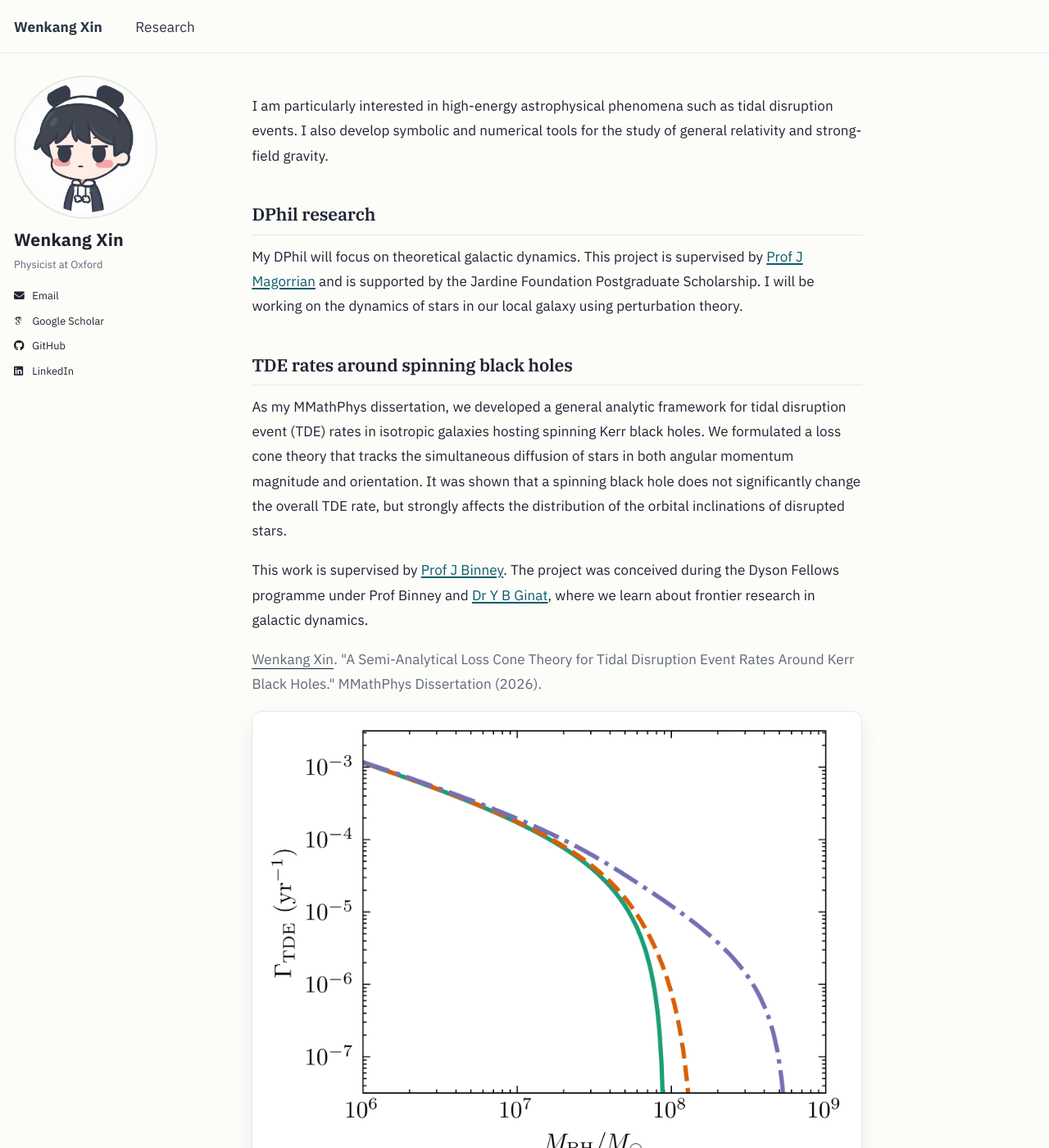
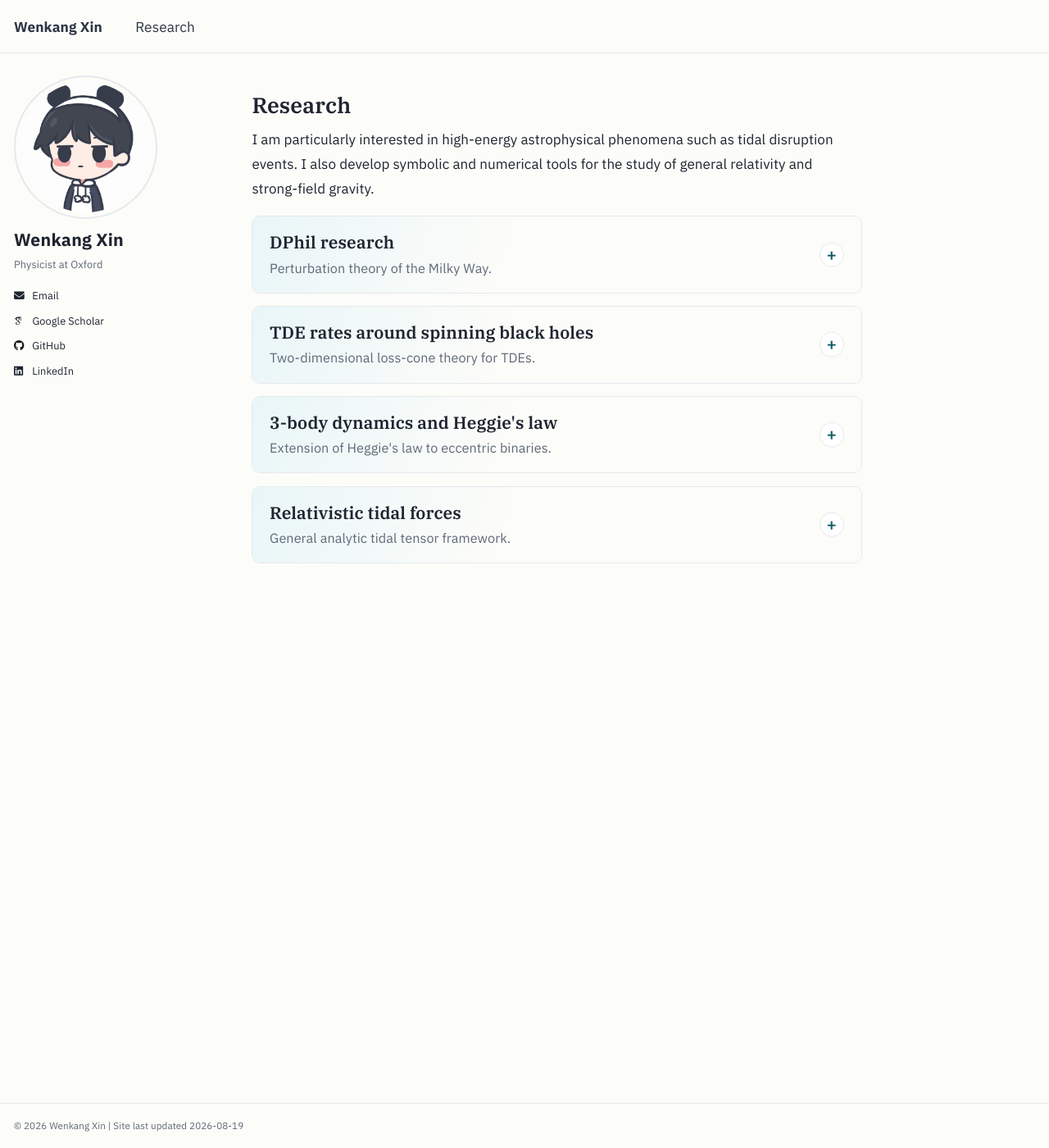
Before and after one commit to Walker-Xin/Walker-Xin.github.io, a Jekyll site: the page built from _pages/research.md, in a window 1280 px wide and 1400 px high. Shown: the whole window at 82% size. Built offline with Jekyll 4.4.1, drawn with Linux system fonts in a browser that asks for light colours; some web fonts are replaced; some of the changed text lies outside the part shown.

Commit message:
update research page

```diff
--- /dev/null
+++ b/_includes/research-projects.html
@@ -0,0 +1,26 @@
+<div class="research-projects">
+  {% for project in include.projects %}
+    <details class="research-project">
+      <summary class="research-project__summary">
+        <span class="research-project__title">{{ project.title | escape }}</span>
+        <span class="research-project__dek">{{ project.summary | escape }}</span>
+      </summary>
+      <div class="research-project__details">
+        {% for paragraph in project.details %}
+          {{ paragraph | markdownify }}
+        {% endfor %}
+
+        {% if project.citation %}
+          {% include citation.html key=project.citation %}
+        {% endif %}
+
+        {% if project.figure %}
+          <figure class="research-figure">
+            <img src="{{ project.figure.src | relative_url }}" alt="{{ project.figure.alt | escape }}" loading="lazy">
+            <figcaption>{{ project.figure.caption | escape }}</figcaption>
+          </figure>
+        {% endif %}
+      </div>
+    </details>
+  {% endfor %}
+</div>
--- a/_pages/research.md
+++ b/_pages/research.md
@@ -3,46 +3,81 @@ title: "Research"
 permalink: /research/
 author_profile: true
 description: "Research work and publications"
-show_title: false
+show_title: true
+
+# Edit the content below to update the Research page.
+# Add a project by copying one complete list item beginning with "- title".
+# The citation value must match a key in _data/bibliography.yml.
+research_intro: >-
+  I am particularly interested in high-energy astrophysical phenomena such as
+  tidal disruption events. I also develop symbolic and numerical tools for the
+  study of general relativity and strong-field gravity.
+
+research_projects:
+  - title: "DPhil research"
+    summary: "Perturbation theory of the Milky Way."
+    details:
+      - >-
+        My DPhil will focus on theoretical galactic dynamics. This project is
+        supervised by [Prof J Magorrian](https://www.physics.ox.ac.uk/our-people/magorrian)
+        and is supported by the Jardine Foundation Postgraduate Scholarship. I
+        will be working on the dynamics of stars in our local galaxy using
+        perturbation theory.
+
+  - title: "TDE rates around spinning black holes"
+    summary: "Two-dimensional loss-cone theory for TDEs."
+    details:
+      - >-
+        As my MMathPhys dissertation, we developed a general analytic framework
+        for tidal disruption event (TDE) rates in isotropic galaxies hosting
+        spinning Kerr black holes. We formulated a loss cone theory that tracks
+        the simultaneous diffusion of stars in both angular momentum magnitude
+        and orientation. It was shown that a spinning black hole does not
+        significantly change the overall TDE rate, but strongly affects the
+        distribution of the orbital inclinations of disrupted stars.
+      - >-
+        This work is supervised by [Prof J Binney](https://www.physics.ox.ac.uk/our-people/binney).
+        The project was conceived during the Dyson Fellows programme under Prof
+        Binney and [Dr Y B Ginat](https://www.physics.ox.ac.uk/our-people/ginat),
+        where we learn about frontier research in galactic dynamics.
+    citation: "Xin2026dissertation"
+    figure:
+      src: "/images/research/tde_rates_vs_mass_python.png"
+      alt: "Predicted tidal disruption event rates as a function of mass."
+      caption: "Rates of TDE in a galaxy as a function of BH mass for different spins."
+
+  - title: "3-body dynamics and Heggie's law"
+    summary: "Extension of Heggie's law to eccentric binaries."
+    details:
+      - >-
+        In the summer of 2025, I worked with [Dr M Rozner](https://morozner.wixsite.com/mysite)
+        under a summer internship at Institute of Astronomy, University of
+        Cambridge. We generalised Heggie's law to binaries with non-zero
+        eccentricity and used numerical 3-body simulations to verify the
+        theoretical predictions.
+    citation: "Xin2025a"
+    figure:
+      src: "/images/research/DE_vs_ep_binney_presentation.png"
+      alt: "Comparison of theoretical and simulated energy change trends for eccentric binaries."
+      caption: "Diffusion coefficient of binding energy for different binary eccentricities."
+
+  - title: "Relativistic tidal forces"
+    summary: "General analytic tidal tensor framework."
+    details:
+      - >-
+        In the summer of 2024, I worked with [Dr A Mummery](https://www.ias.edu/scholars/andrew-mummery)
+        under a summer internship at Oxford Theoretical Physics. We developed a
+        general, analytic framework for computing the local tidal tensor along a
+        time-like geodesic in any stationary, axisymmetric spacetime.
+    citation: "Xin2025"
+    figure:
+      src: "/images/research/eigensystem_a_0.50_Q_0.75_lambda_0.50_pro.png"
+      alt: "Eigenvalue and eigendirection structure of the relativistic tidal tensor in a representative spacetime."
+      caption: "Evolution of the eigenvalues of the local tidal tensor along a Kerr-Newman geodesic."
 ---
 
 {% include base_path %}
 
-I am particularly interested in high-energy astrophysical phenomena such as tidal disruption events. I also develop symbolic and numerical tools for the study of general relativity and strong-field gravity.
+<p class="research-intro">{{ page.research_intro }}</p>
 
-## DPhil research
-
-My DPhil will focus on theoretical galactic dynamics. This project is supervised by [Prof J Magorrian](https://www.physics.ox.ac.uk/our-people/magorrian) and is supported by the Jardine Foundation Postgraduate Scholarship. I will be working on the dynamics of stars in our local galaxy using perturbation theory.
-
-## TDE rates around spinning black holes
-
-As my MMathPhys dissertation, we developed a general analytic framework for tidal disruption event (TDE) rates in isotropic galaxies hosting spinning Kerr black holes. We formulated a loss cone theory that tracks the simultaneous diffusion of stars in both angular momentum magnitude and orientation. It was shown that a spinning black hole does not significantly change the overall TDE rate, but strongly affects the distribution of the orbital inclinations of disrupted stars.
-
-This work is supervised by [Prof J Binney](https://www.physics.ox.ac.uk/our-people/binney). The project was conceived during the Dyson Fellows programme under Prof Binney and [Dr Y B Ginat](https://www.physics.ox.ac.uk/our-people/ginat), where we learn about frontier research in galactic dynamics.
-
-{% include citation.html key="Xin2026dissertation" %}
-
-<figure class="research-figure">
-	<img src="/images/research/tde_rates_vs_mass_python.png" alt="Predicted tidal disruption event rates as a function of mass." loading="lazy">
-	<figcaption>Rates of TDE in a galaxy as a function of BH mass for different spins.</figcaption>
-</figure>
-
-## 3-body dynamics and Heggie's law
-
-In the summer of 2025, I worked with [Dr M Rozner](https://morozner.wixsite.com/mysite) under a summer internship at Institute of Astronomy, University of Cambridge. We generalised Heggie's law to binaries with non-zero eccentricity and used numerical 3-body simulations to verify the theoretical predictions.
-
-{% include citation.html key="Xin2025a" %}
-<figure class="research-figure">
-	<img src="/images/research/DE_vs_ep_binney_presentation.png" alt="Comparison of theoretical and simulated energy change trends for eccentric binaries." loading="lazy">
-	<figcaption>Diffusion coefficient of binding energy for different binary eccentricities.</figcaption>
-</figure>
-
-## Relativistic tidal forces
-
-In the summer of 2024, I worked with [Dr A Mummery](https://www.ias.edu/scholars/andrew-mummery) under a summer internship at Oxford Theoretical Physics. We developed a general, analytic framework for computing the local tidal tensor along a time-like geodesic in any stationary, axisymmetric spacetime.
-
-{% include citation.html key="Xin2025" %}
-<figure class="research-figure">
-	<img src="/images/research/eigensystem_a_0.50_Q_0.75_lambda_0.50_pro.png" alt="Eigenvalue and eigendirection structure of the relativistic tidal tensor in a representative spacetime." loading="lazy">
-	<figcaption>Evolution of the eigenvalues of the local tidal tensor along a Kerr-Newman geodesic.</figcaption>
-</figure>
+{% include research-projects.html projects=page.research_projects %}
--- a/_sass/layout/_page.scss
+++ b/_sass/layout/_page.scss
@@ -321,6 +321,142 @@
     line-height: 1.55;
     color: var(--global-text-color-light);
     text-align: center;
+  }
+}
+
+/* Collapsible research project summaries */
+.research-intro {
+  max-width: 72ch;
+  margin-bottom: 1.8rem;
+  font-size: 1.02rem;
+}
+
+.research-projects {
+  display: grid;
+  gap: 0.85rem;
+}
+
+.research-project {
+  overflow: hidden;
+  border: 1px solid var(--global-border-color);
+  border-radius: 10px;
+  background: var(--global-card-bg-color);
+  transition: border-color 0.2s ease, box-shadow 0.2s ease;
+
+  &[open] {
+    border-color: #cfdee1;
+    box-shadow: 0 10px 26px rgba(17, 35, 54, 0.05);
+  }
+}
+
+.research-project__summary {
+  position: relative;
+  display: block;
+  padding: 1rem 3.25rem 1rem 1.15rem;
+  cursor: pointer;
+  list-style: none;
+  background: linear-gradient(110deg, var(--global-accent-color-soft) 0%, var(--global-bg-color) 42%);
+  transition: background-color 0.2s ease;
+
+  &::-webkit-details-marker {
+    display: none;
+  }
+
+  &::after {
+    content: "+";
+    position: absolute;
+    top: 50%;
+    right: 1.15rem;
+    width: 1.7rem;
+    height: 1.7rem;
+    border: 1px solid var(--global-border-color);
+    border-radius: 999px;
+    background: var(--global-card-bg-color);
+    color: var(--global-accent-color-deep);
+    font-family: $sans-serif;
+    font-size: 1.15rem;
+    font-weight: 500;
+    line-height: 1.55rem;
+    text-align: center;
+    transform: translateY(-50%);
+  }
+
+  &:hover {
+    background: var(--global-accent-color-soft);
+  }
+}
+
+.research-project[open] > .research-project__summary {
+  border-bottom: 1px solid var(--global-border-color);
+
+  &::after {
+    content: "−";
+  }
+}
+
+.research-project__title,
+.research-project__dek {
+  display: block;
+}
+
+.research-project__title {
+  font-family: $header-font-family;
+  font-size: 1.16rem;
+  font-weight: 700;
+  line-height: 1.35;
+  color: var(--global-text-color);
+}
+
+.research-project__dek {
+  max-width: 68ch;
+  margin-top: 0.22rem;
+  font-size: 0.9rem;
+  line-height: 1.5;
+  color: var(--global-text-color-light);
+}
+
+.research-project__details {
+  padding: 0.15rem 1.15rem 1.1rem;
+
+  > p:first-child {
+    margin-top: 1rem;
+  }
+
+  > :last-child {
+    margin-bottom: 0;
+  }
+
+  .research-figure {
+    margin-bottom: 0;
+  }
+}
+
+@media (max-width: 520px) {
+  .research-projects {
+    gap: 0.7rem;
+  }
+
+  .research-project__summary {
+    padding: 0.85rem 3rem 0.85rem 0.9rem;
+
+    &::after {
+      right: 0.85rem;
+    }
+  }
+
+  .research-project__title {
+    font-size: 1.05rem;
+  }
+
+  .research-project__details {
+    padding: 0.1rem 0.9rem 0.9rem;
+  }
+}
+
+@media (prefers-reduced-motion: reduce) {
+  .research-project,
+  .research-project__summary {
+    transition: none !important;
   }
 }
 
```
